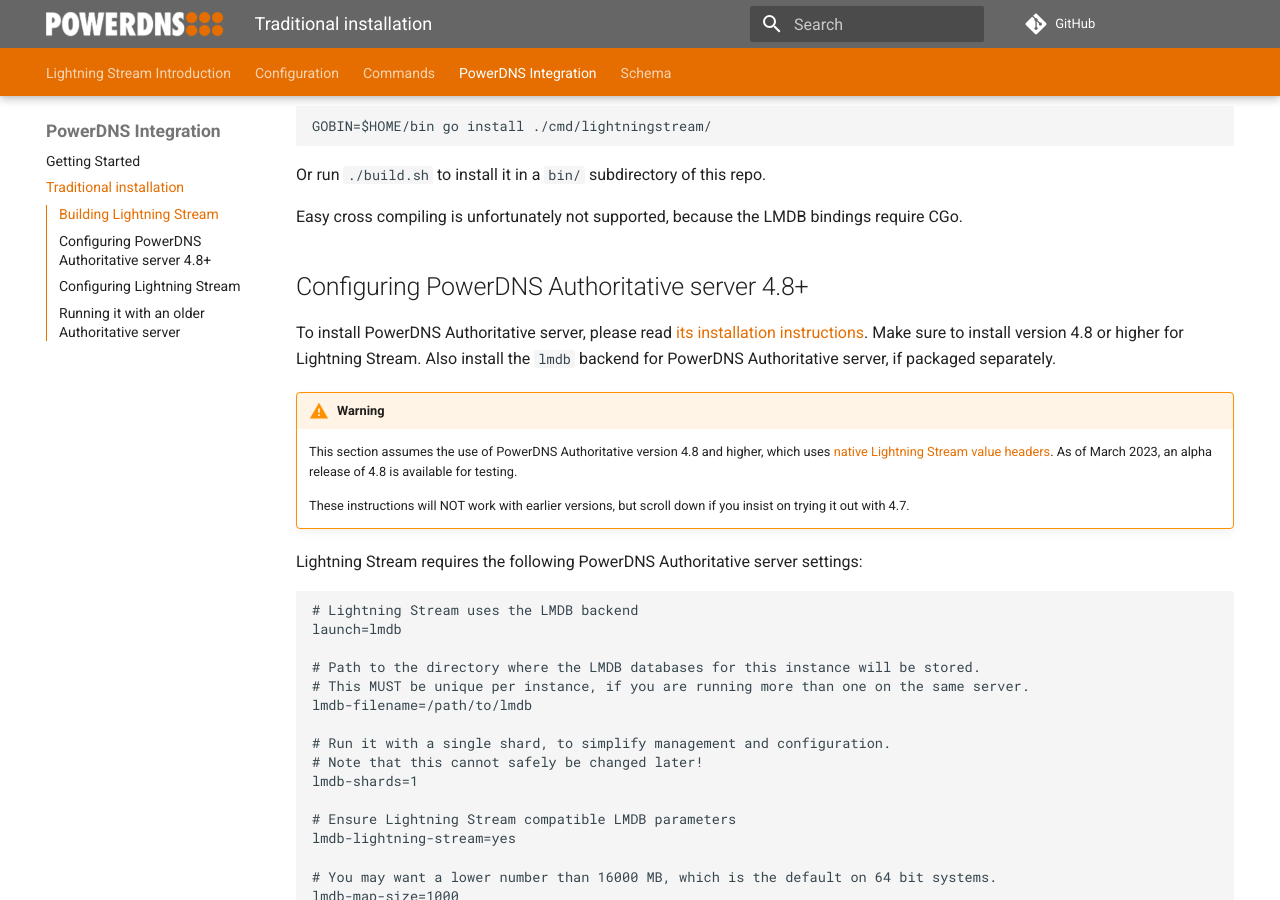
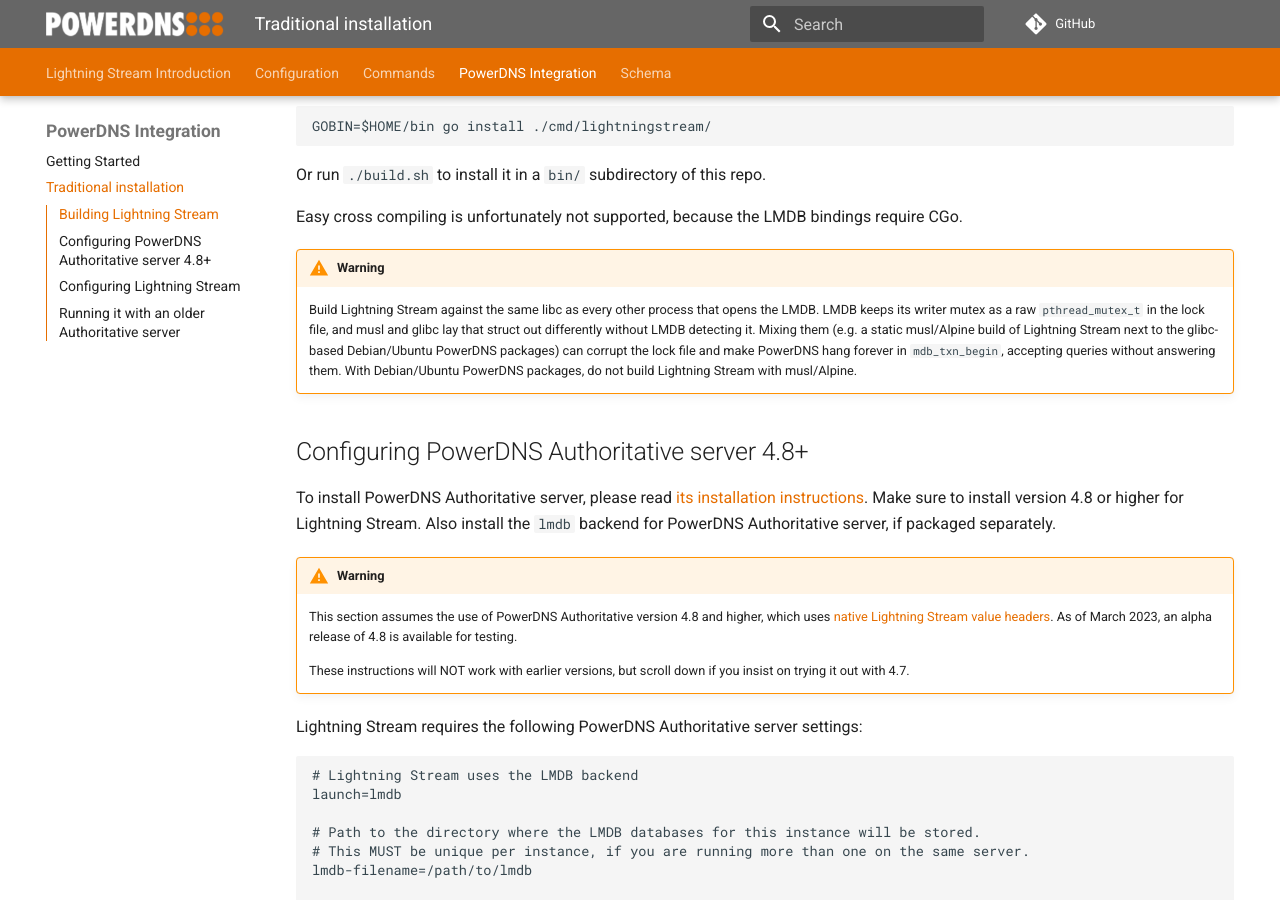
Before and after one commit to PowerDNS/lightningstream, an MkDocs documentation site: the page built from docs/pdns-auth-installation.md, in a window 1280 px wide and 900 px high, scrolled down 425 px. Built offline with MkDocs 1.6.1 and Material for MkDocs 9.7.7, drawn with Linux system fonts in a browser that asks for light colours; comment, search, counter and statistics services are not loaded; the version menu is left out.

Commit message:
docs: warn that LMDB users must share the same libc
musl and glibc lay out pthread_mutex_t differently, so mixing them on one
LMDB can corrupt the lock file and hang the other process. Previously this
was only mentioned in a Dockerfile comment.

Fixes #144

Co-Authored-By: Claude Opus 5.5 <noreply@anthropic.com>
Signed-off-by: Frank Louwers <frank@louwers.be>

```diff
--- a/docs/pdns-auth-installation.md
+++ b/docs/pdns-auth-installation.md
@@ -19,6 +19,15 @@ To install the binary in a given location, simply run:
 Or run `./build.sh` to install it in a `bin/` subdirectory of this repo.
 
 Easy cross compiling is unfortunately not supported, because the LMDB bindings require CGo.
+
+!!! warning
+
+    Build Lightning Stream against the same libc as every other process that opens the LMDB.
+    LMDB keeps its writer mutex as a raw `pthread_mutex_t` in the lock file, and musl and glibc lay that
+    struct out differently without LMDB detecting it. Mixing them (e.g. a static musl/Alpine build of
+    Lightning Stream next to the glibc-based Debian/Ubuntu PowerDNS packages) can corrupt the lock file
+    and make PowerDNS hang forever in `mdb_txn_begin`, accepting queries without answering them.
+    With Debian/Ubuntu PowerDNS packages, do not build Lightning Stream with musl/Alpine.
 
 
 ## Configuring PowerDNS Authoritative server 4.8+
```
Also changed, not shown: README.md (+6 -0 lines).
